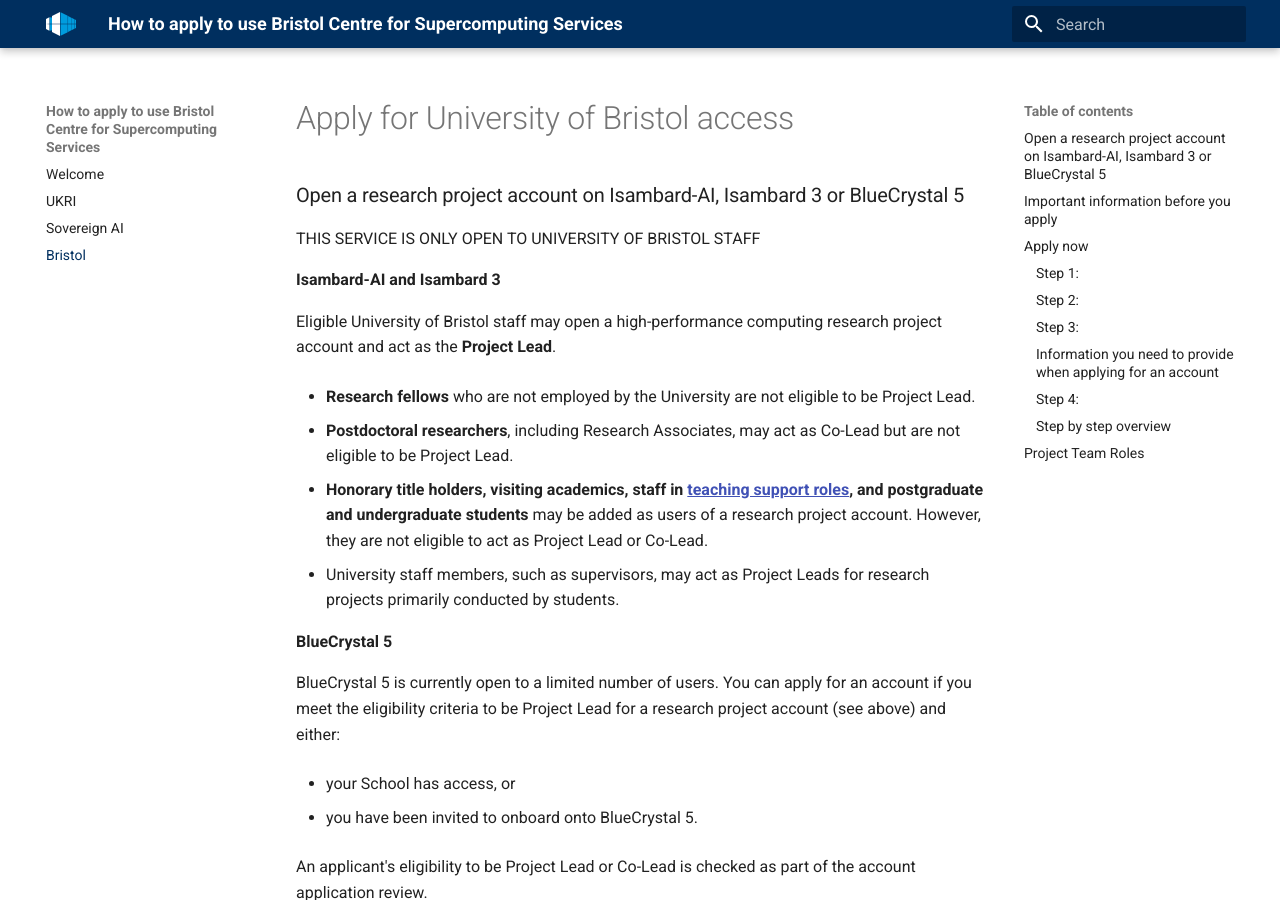
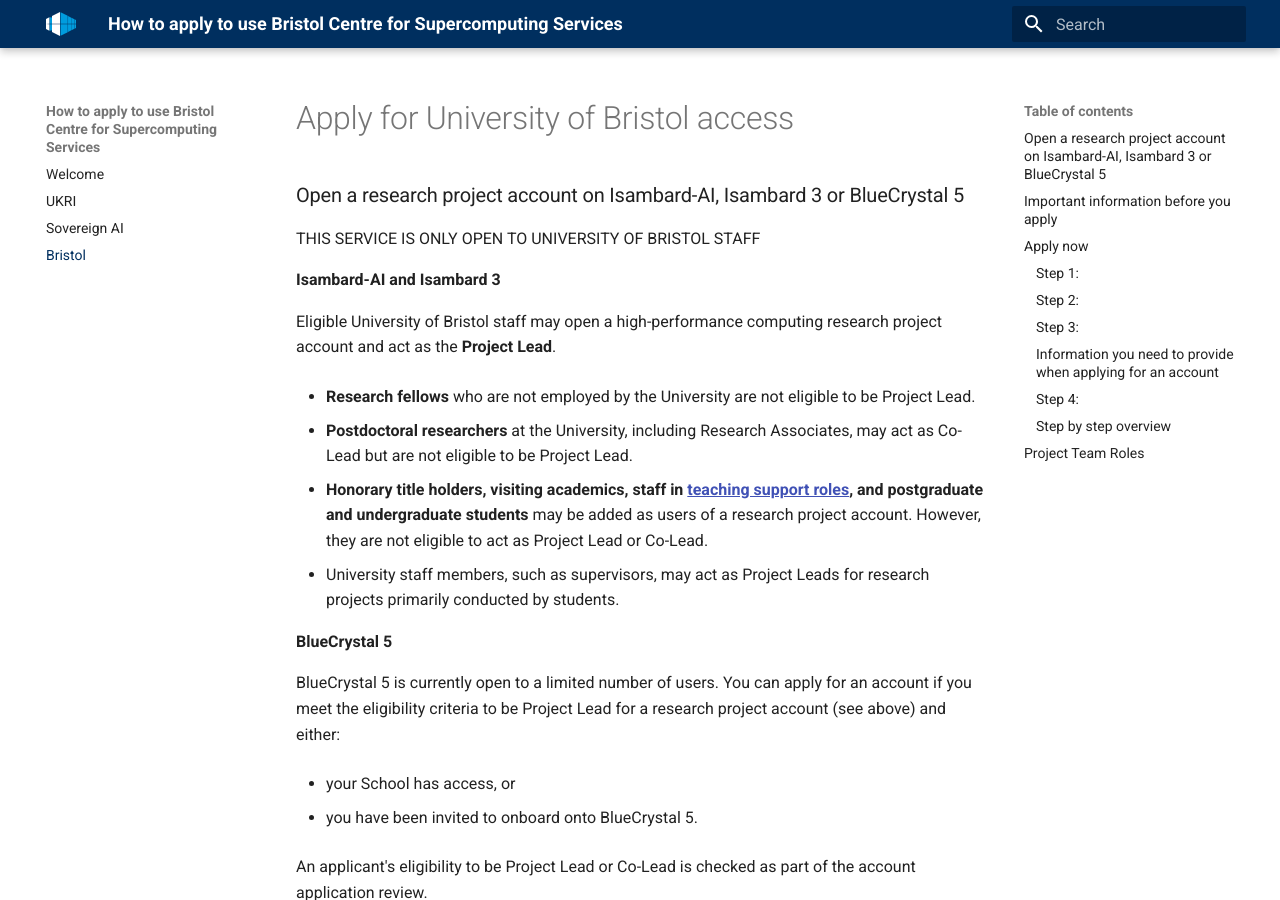
Before and after one commit to isambard-sc/apply.isambard.ac.uk, an MkDocs documentation site: the page built from docs/bristol/index.md, in a window 1280 px wide and 900 px high. Built offline with MkDocs 1.6.1 and Material for MkDocs 9.7.7, drawn with Linux system fonts in a browser that asks for light colours.

Commit message:
Update index.md

```diff
--- a/docs/bristol/index.md
+++ b/docs/bristol/index.md
@@ -17,7 +17,7 @@ Eligible University of Bristol staff may open a high-performance computing resea
 
 - **Research fellows** who are not employed by the University are not eligible to be Project Lead.
 
-- **Postdoctoral researchers**, including Research Associates, may act as Co-Lead but are not eligible to be Project Lead.
+- **Postdoctoral researchers** at the University, including Research Associates, may act as Co-Lead but are not eligible to be Project Lead.
 
 - **Honorary title holders, visiting academics, staff in [teaching support roles](https://www.bristol.ac.uk/hr/tsr/tsr-descriptors-summary.html), and postgraduate and undergraduate students** may be added as users of a research project account. However, they are not eligible to act as Project Lead or Co-Lead.
 - University staff members, such as supervisors, may act as Project Leads for research projects primarily conducted by students.
```
